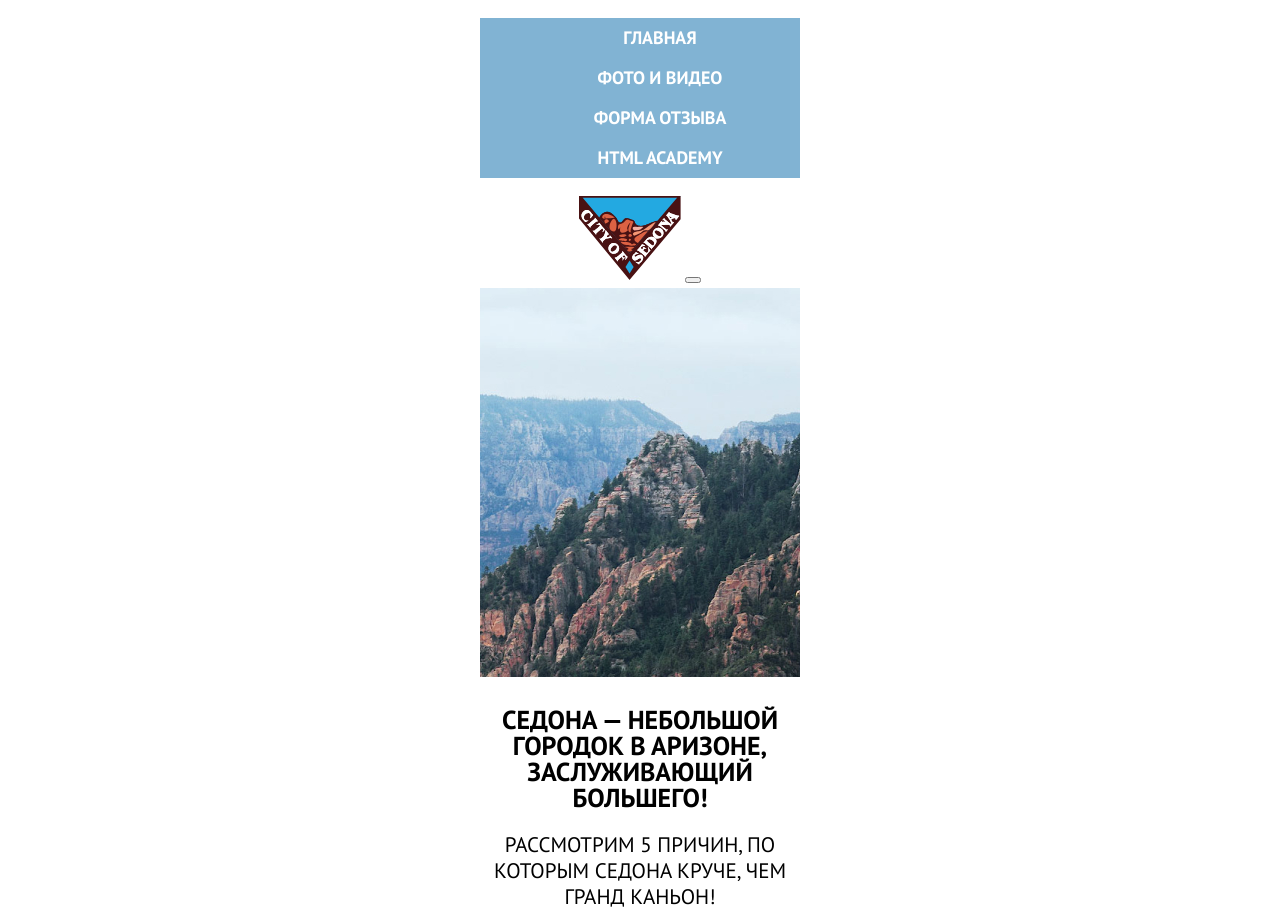
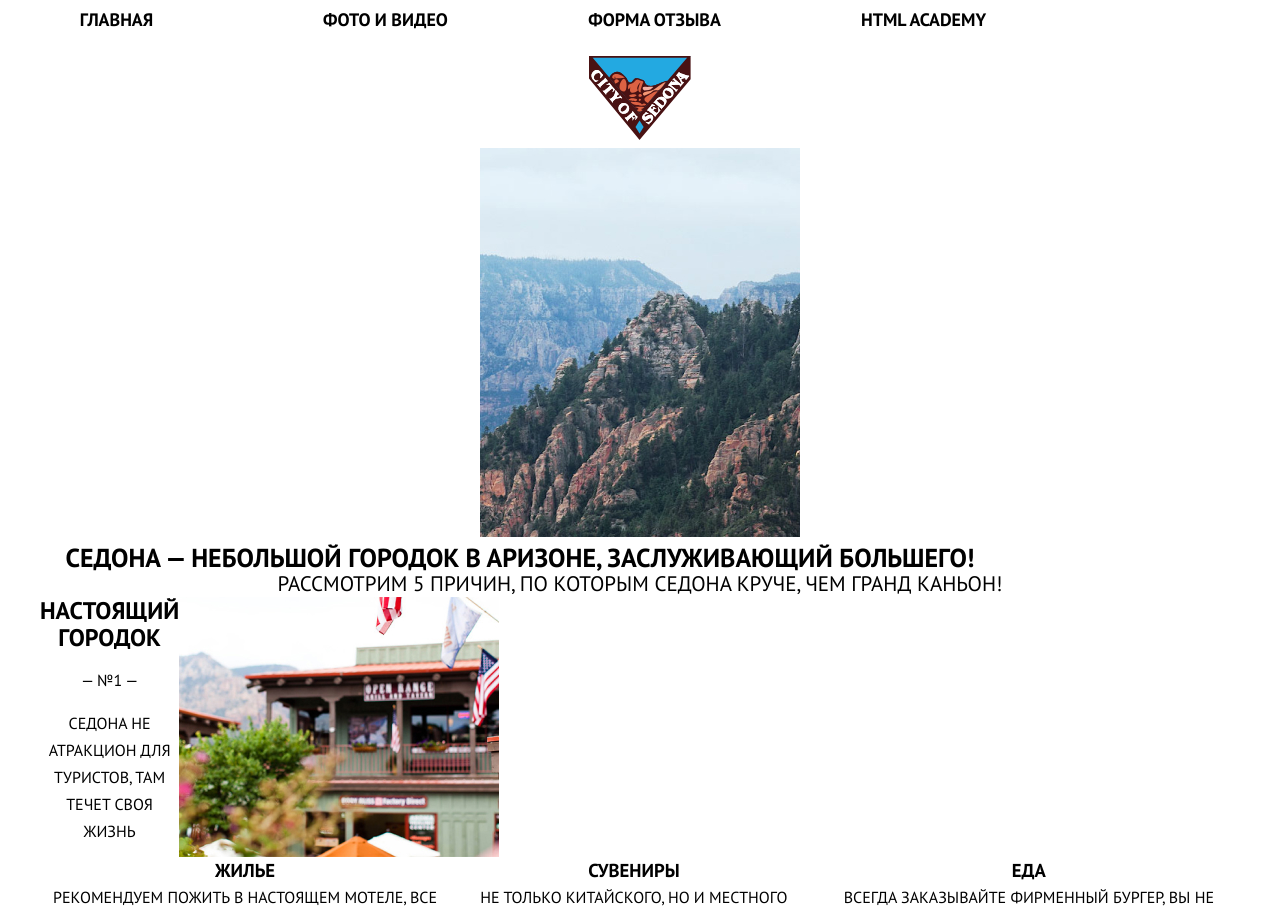
Before and after one commit to SingeRU/1261815-sedona-21, a website: page source/index.html in a window 1280 px wide. Shown: the top 916 px of the page. Drawn offline with nearby package versions, Linux system fonts and the light colour scheme; files that its build step writes are made by us from their sources.

Commit message:
Сделал задание

```diff
--- a/source/index.html
+++ b/source/index.html
@@ -43,10 +43,14 @@
         <section class="reasons">
           <div class="reasons__container">
             <div class="reasons__content">
+              <div class="reasons__content-container">
+                <div class="content__container">
                   <h2 class="reasons__content-title subtitle">Настоящий городок</h2>
                   <p>— №1 —</p>
                   <p class="reasons__text site-text">СЕДОНА не атракцион для туристов, там течет своя жизнь</p>
-              <img src="img/city.jpg" alt="Городок в Седоне" width="320" height="260">
+                </div>
+                <img class="reasons__content-image" src="img/city.jpg" alt="Городок в Седоне" width="320" height="260">
+              </div>
                 <ul class="reasons__list features">
                   <li class="features-item">
                     <h3 class="features-title subtitle">Жилье</h3>
@@ -63,13 +67,18 @@
                 </ul>
             </div>
             <div class="reasons__content">
+              <div class="reasons__content-container">
+                <div class="content__container">
                   <h2 class="reasons__content-title subtitle">
                     Там есть мост дьявола
                   </h2>
                   <p>— №2 —</p>
                   <p class="reasons__text site-text">Да, по нему можно пройти! Если вы осмелитесь, конечно</p>
+                </div>
                 <img src="img/bridge.jpg" alt="Мост дьявола" width="320" height="260">
               </div>
+            </div>
+            <div class="reasons__list">
               <div class="reasons__title">
                 <h2 class="reasons__content-title subtitle">
                   Небольная площадь
@@ -90,6 +99,7 @@
                 </h2>
                 <p>— №5 —</p>
                 <p class="reasons-text site-text">Большинство едет в гранд каньон и толпится там</p>
+              </div>
             </div>
           </div>
         </section>
--- a/source/less/blocks/container.less
+++ b/source/less/blocks/container.less
@@ -3,3 +3,20 @@
   margin: 0 auto;
   padding: 0 10px;
 }
+
+@media (min-width: @tablet-width) {
+  .container {
+    width: @tablet-width;
+    margin: 0 auto;
+    padding: 0 10px;
+  }
+}
+
+
+@media (min-width: @desktop-width) {
+  .container {
+    width: @desktop-width;
+    margin: 0 auto;
+    padding: 0 10px;
+  }
+}
--- a/source/less/blocks/footer.less
+++ /dev/null
@@ -1,9 +0,0 @@
-.footer__title {
-  font-family: "PT Sans", "Arial", sans-serif;
-  font-size: 21px;
-  font-style: normal;
-  font-weight: 700;
-  line-height: 26px;
-  letter-spacing: 0;
-  text-align: center;
-}
--- a/source/less/blocks/location.less
+++ b/source/less/blocks/location.less
@@ -1,3 +1,20 @@
+.location__container {
+  width: 280px;
+  margin: 0 auto;
+}
+
+@media (min-width: @tablet-width) {
+  .location__container {
+    width: 435px;
+  }
+}
+
+@media (min-width: @desktop-width) {
+  .location__container {
+    width: 435px;
+  }
+}
+
 .location__title {
   font-size: 26px;
   font-style: normal;
--- a/source/less/blocks/main-nav.less
+++ b/source/less/blocks/main-nav.less
@@ -1,9 +1,47 @@
 .main-nav__list {
+  display: flex;
+  flex-direction: column;
+  color: @white;
   background-color: @lightskyblue;
-  color: @white;
   line-height: 40px;
   font-weight: 700;
   font-size: 18px;
   text-align: center;
+  left: 10%;
   list-style: none;
+  margin: 0;
+  padding: 0;
 }
+
+@media (min-width: @tablet-width) {
+  .main-nav__list {
+    width: 640px;
+    background-color: @white;
+    transition: 0.3s;
+    display: flex;
+    justify-content: space-between;
+    flex-direction: row;
+  }
+}
+
+@media (min-width: @desktop-width) {
+  .main-nav__list {
+    width: 960px;
+  }
+}
+
+.main-nav__toggle {
+  position: absolute;
+}
+
+@media (min-width: @tablet-width) {
+  .main-nav__toggle {
+    display: none;
+  }
+}
+
+@media (min-width: @desktop-width) {
+  .main-nav__toggle {
+    display: none;
+  }
+}
--- /dev/null
+++ b/source/less/blocks/page-footer.less
@@ -0,0 +1,27 @@
+.page-footer__container {
+  width: 320px;
+}
+
+@media (min-width: @tablet-width) {
+  .page-footer__container {
+    width: 640px;
+    display: flex;
+    justify-content: space-between;
+  }
+}
+
+@media (min-width: @desktop-width) {
+  .page-footer__container {
+    width: 960px;
+  }
+}
+
+.footer__title {
+  font-family: "PT Sans", "Arial", sans-serif;
+  font-size: 21px;
+  font-style: normal;
+  font-weight: 700;
+  line-height: 26px;
+  letter-spacing: 0;
+  text-align: center;
+}
--- /dev/null
+++ b/source/less/blocks/page-header.less
@@ -0,0 +1,9 @@
+.page-header {
+  display: flex;
+  flex-direction: column;
+}
+
+.page-header__logo {
+  min-height: 84px;
+  position: relative;
+}
--- a/source/less/blocks/performance.less
+++ b/source/less/blocks/performance.less
@@ -4,7 +4,22 @@
   font-weight: 700;
   line-height: 26px;
   letter-spacing: 0;
-  text-align: center;
+  width: 285px;
+  margin: 0 auto;
+}
+
+@media (min-width: @tablet-width) {
+  .performance__title {
+    width: 640px;
+    margin: 0 auto;
+    text-align: center;
+  }
+}
+
+@media (min-width: @desktop-width) {
+  .performance__title {
+    width: 960px;
+  }
 }
 
 .performance__text {
--- a/source/less/blocks/reasons.less
+++ b/source/less/blocks/reasons.less
@@ -1,3 +1,40 @@
 .reasons__title {
   background-color: @lightgrey;
 }
+
+.reasons__content-container {
+  width: 280px;
+}
+
+@media (min-width: @tablet-width) {
+  .reasons__content-container {
+    width: @tablet-width;
+    display: grid;
+    grid-template-columns: min-content 1fr;
+  }
+}
+
+@media (min-width: @desktop-width) {
+  .reasons__content-container {
+    width: @desktop-width;
+  }
+}
+
+.reasons__list {
+  width: 280px;
+  padding: 0;
+  margin: 0 auto;
+}
+
+@media (min-width: @tablet-width) {
+  .reasons__list {
+    width: @tablet-width;
+    display: flex;
+  }
+}
+
+@media (min-width: @desktop-width) {
+  .reasons__list {
+    width: @desktop-width;
+  }
+}
--- a/source/less/blocks/site-list.less
+++ /dev/null
@@ -1,4 +0,0 @@
-.site-list__link {
-  text-decoration: none;
-  color: @white;
-}
--- /dev/null
+++ b/source/less/blocks/site.less
@@ -0,0 +1,21 @@
+.site-list__link {
+  text-decoration: none;
+  color: @white;
+}
+
+@media (min-width: @tablet-width) {
+  .site-list__link,
+  .site-list__item--active {
+    color: @black;
+    transition: 0.2s;
+  }
+
+  .site-list__item {
+    width: 153px;
+    height: 56px;
+  }
+}
+
+.site-text {
+  margin: 0;
+}
--- /dev/null
+++ b/source/less/blocks/subtitle.less
@@ -0,0 +1,3 @@
+.subtitle {
+  margin: 0;
+}
--- a/source/less/global/variables.less
+++ b/source/less/global/variables.less
@@ -1,3 +1,8 @@
+//Viewports
+@tablet-width: 768px;
+@desktop-width: 1200px;
+@mobile-width-only: 767px;
+
 //Colors
 
 @white: #FFFFFF;
--- a/source/less/style.less
+++ b/source/less/style.less
@@ -11,9 +11,11 @@
 @import "blocks/performance.less";
 @import "blocks/reasons.less";
 @import "blocks/location.less";
-@import "blocks/footer.less";
-@import "blocks/site-list.less";
+@import "blocks/page-footer.less";
+@import "blocks/site.less";
 @import "blocks/copyright.less";
 @import "blocks/social.less";
 @import "blocks/container.less";
 @import "blocks/features.less";
+@import "blocks/page-header.less";
+@import "blocks/subtitle.less";
```
Lines whose indentation alone changed are shown as unchanged.
